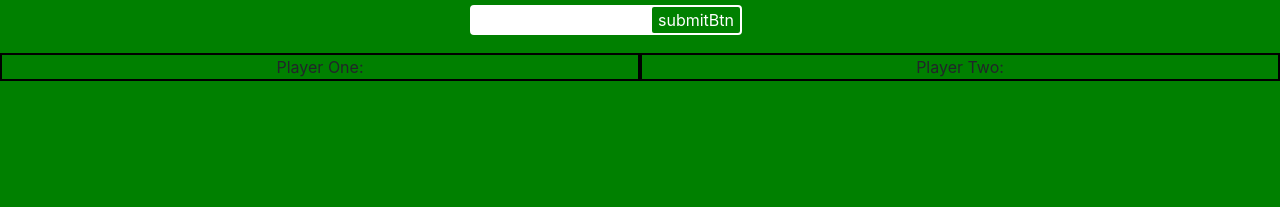
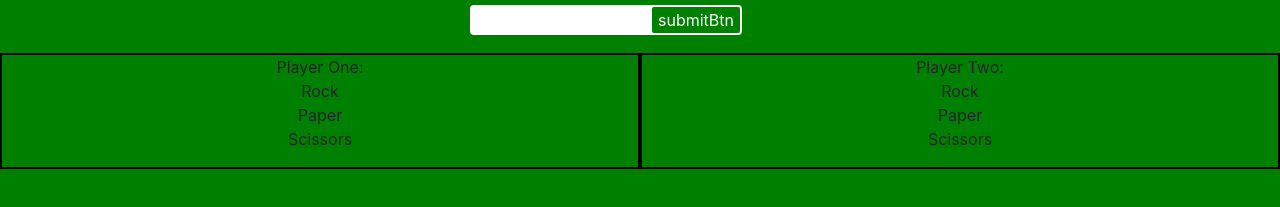
Before and after one commit to jrubin9326/RPS-Multiplayer, a plain HTML site: page index.html in a window 1280 px wide. Shown: the part 93-300 px from the top of the page. Drawn offline with nearby package versions, Linux system fonts and the light colour scheme.

Commit message:
HTML updated

```diff
--- a/index.html
+++ b/index.html
@@ -19,9 +19,19 @@
         <br><br>
         <div class = "playerContainer">
             <div id = "playerOne">Player One:</div>
+                <ul>
+                    <li>Rock</li>
+                    <li>Paper</li>
+                    <li>Scissors</li>
+                </ul>
         </div>
         <div class = "playerContainer">
             <div id = "playerTwo">Player Two:</div>
+            <ul>
+                <li>Rock</li>
+                <li>Paper</li>
+                <li>Scissors</li>
+            </ul>
         </div>
     <script src="https://www.gstatic.com/firebasejs/5.5.8/firebase.js"></script>
     <script src= "assets/javascript/app.js" ></script>
```
